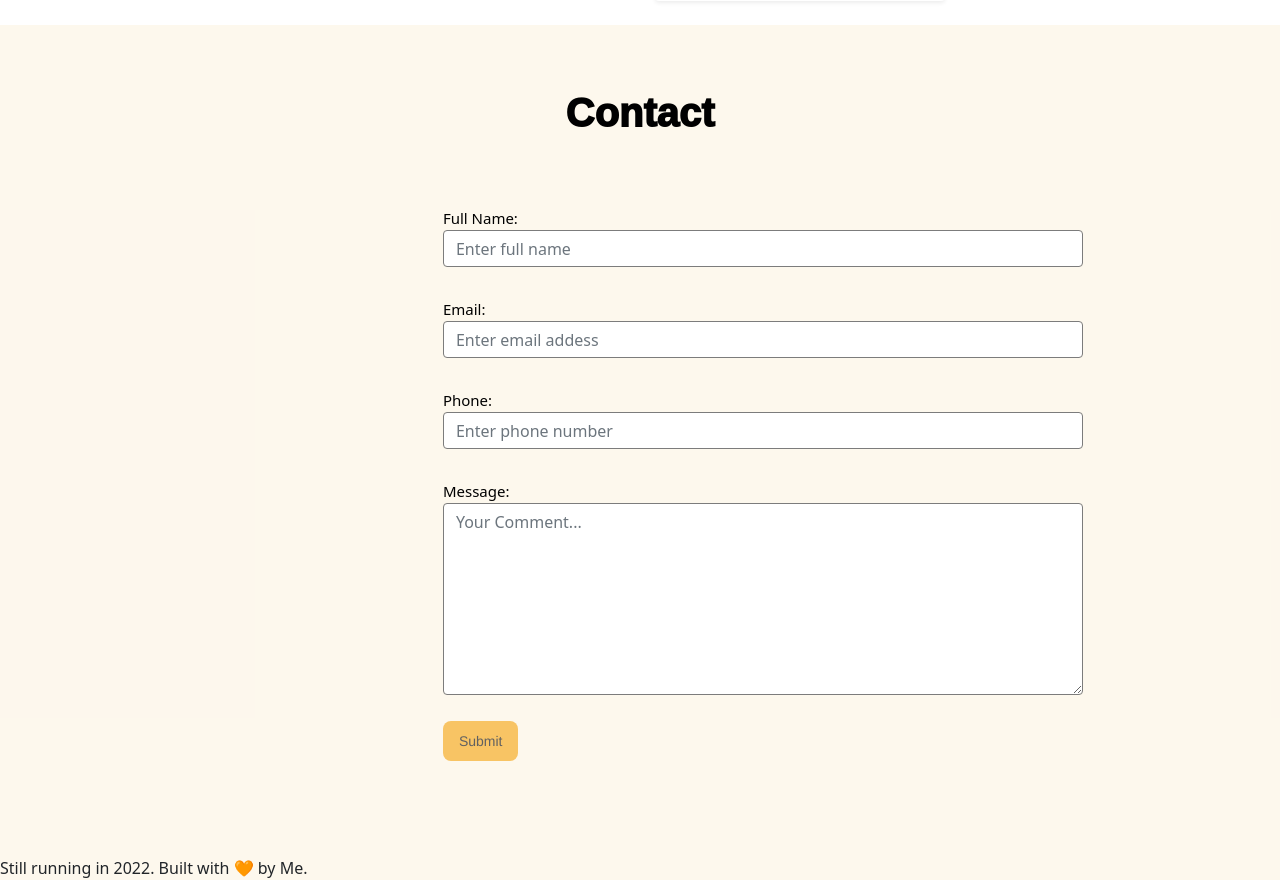
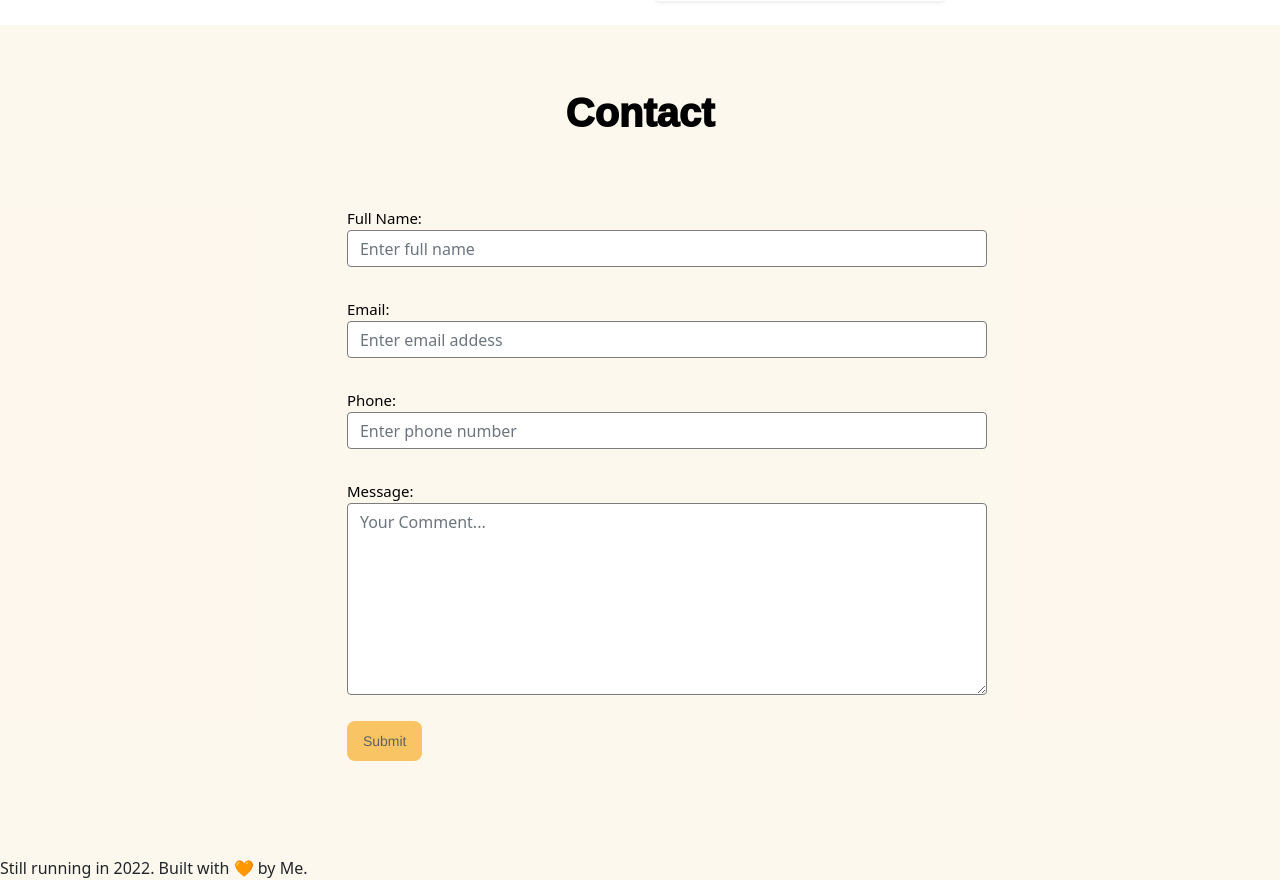
Before and after one commit to macrodrigues/flask_portfolio, a Flask app: page / in a window 1280 px wide. Shown: the part 2585-3465 px from the top of the page. Run offline with Flask 2, Linux system fonts and the light colour scheme; some libraries are stand-ins or nearby versions; some web fonts are replaced.

Commit message:
updatcontact-container

```diff
--- a/static/css/styles.css
+++ b/static/css/styles.css
@@ -270,6 +270,7 @@
 .contact-container {
     width: 55%;
     margin: 0 auto;
+    margin-left: 15%;
     justify-content: center;
 }
 
```
